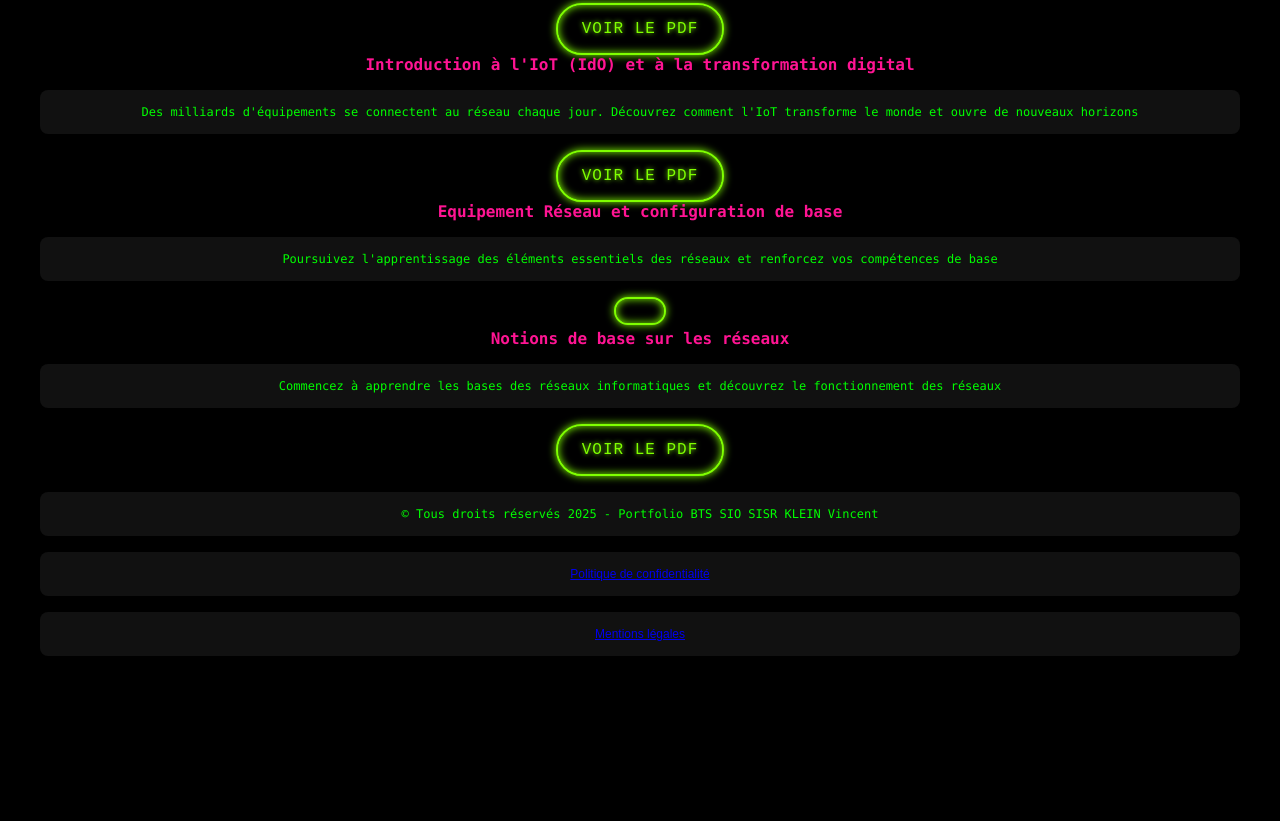
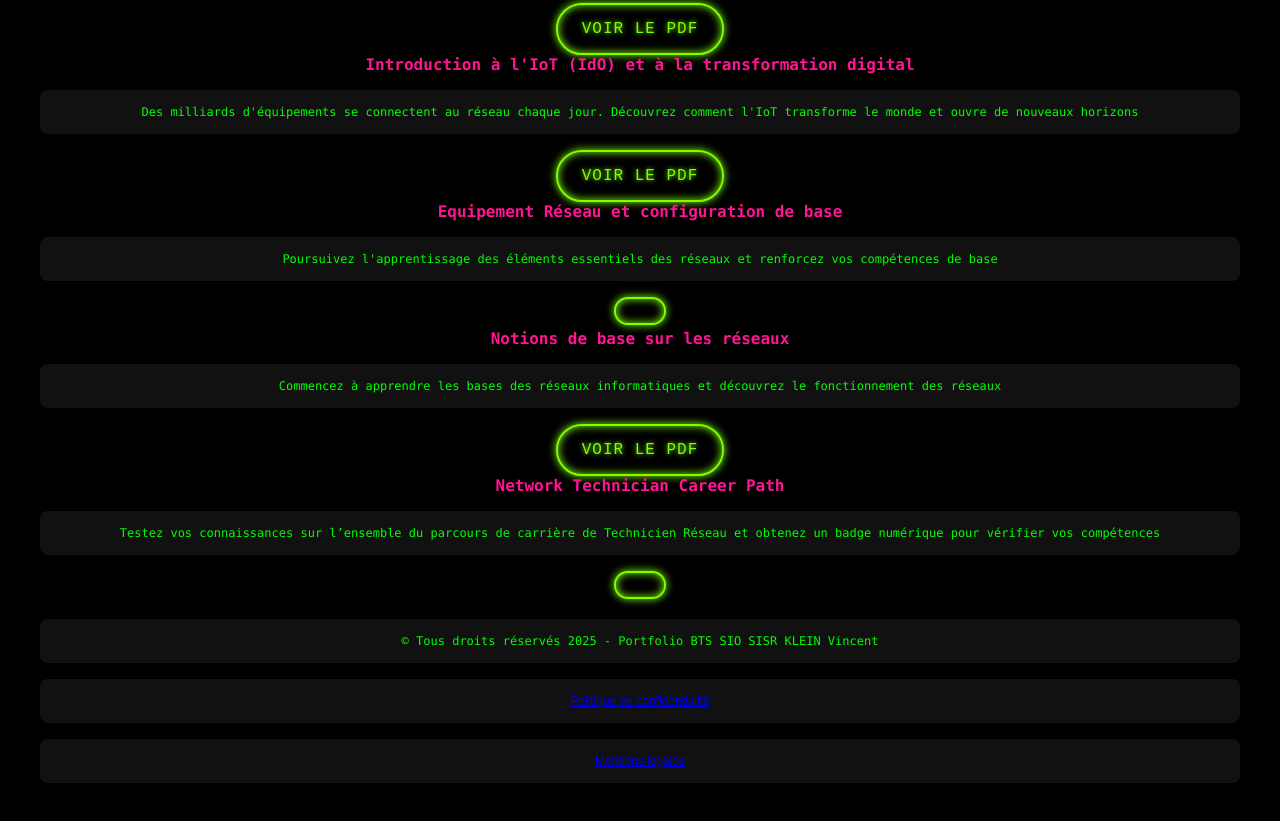
Before and after one commit to JokerIbrah/BTS_SIO_portofolio, a plain HTML site: page certification diplôme.html in a window 1280 px wide. Shown: the part 3979-4800 px from the top of the page. Before the commit the page ends 4695 px from the top, so only its background shows below. Drawn offline with Linux system fonts and the light colour scheme.

Commit message:
mod certifi

```diff
--- a/certification diplôme.html
+++ b/certification diplôme.html
@@ -148,7 +148,9 @@
      <p>Commencez à apprendre les bases des réseaux informatiques et découvrez le fonctionnement des réseaux</p>
      <a href="Networking_Basics_certificate_vincent-klein.pdf" target="_blank" rel="noopener noreferrer" class="retro-btn">Voir le PDF</a>
 
-
+<h3> Network Technician Career Path</h3>
+<p>Testez vos connaissances sur l’ensemble du parcours de carrière de Technicien Réseau et obtenez un badge numérique pour vérifier vos compétences</p>
+<a href="Network_Technician_Career_Path_certificate_vincent-klein.pdf" target="_blank" rel="noopener noopener" class="retro-btn"></a>
 
     <!--Mention -->
 <p>&copy; Tous droits réservés 2025 - Portfolio BTS SIO SISR KLEIN Vincent</p>
```
Also changed, not shown: 1 other file.
